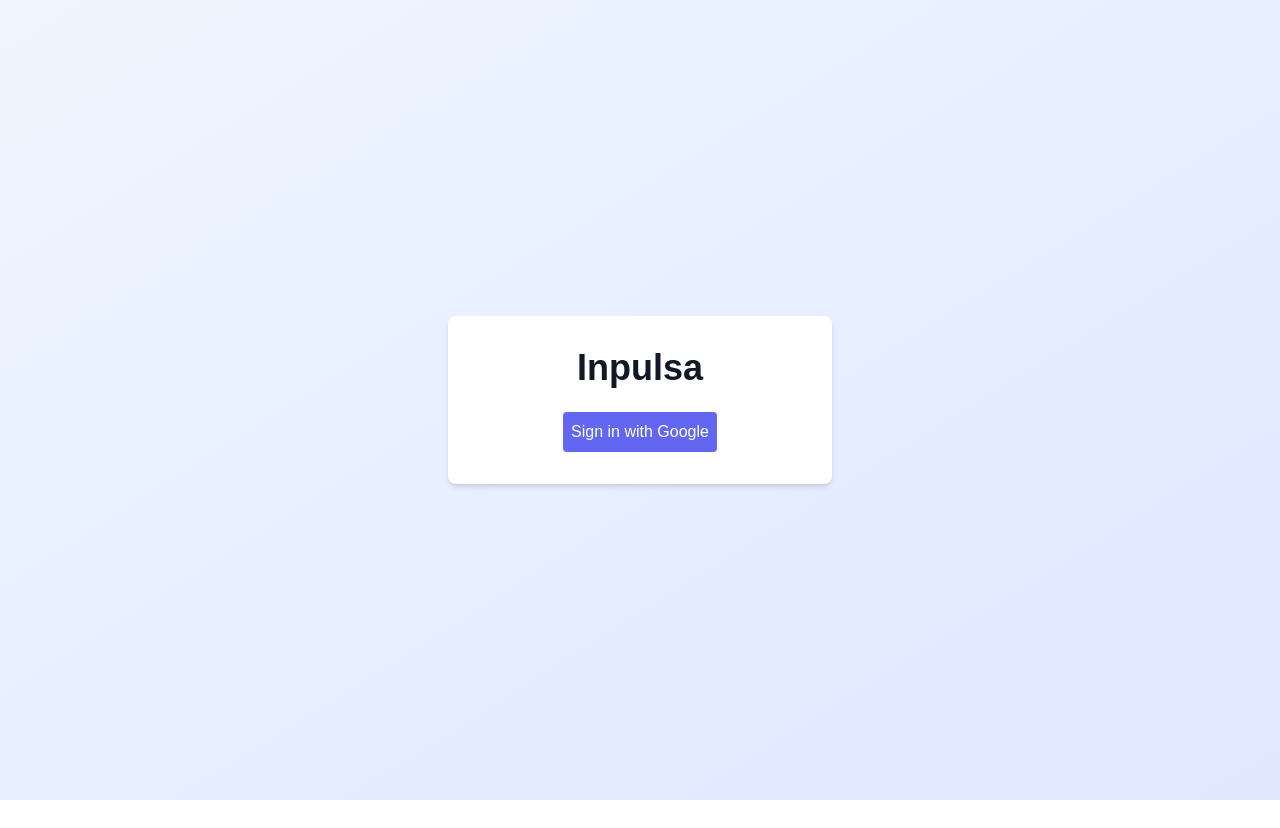
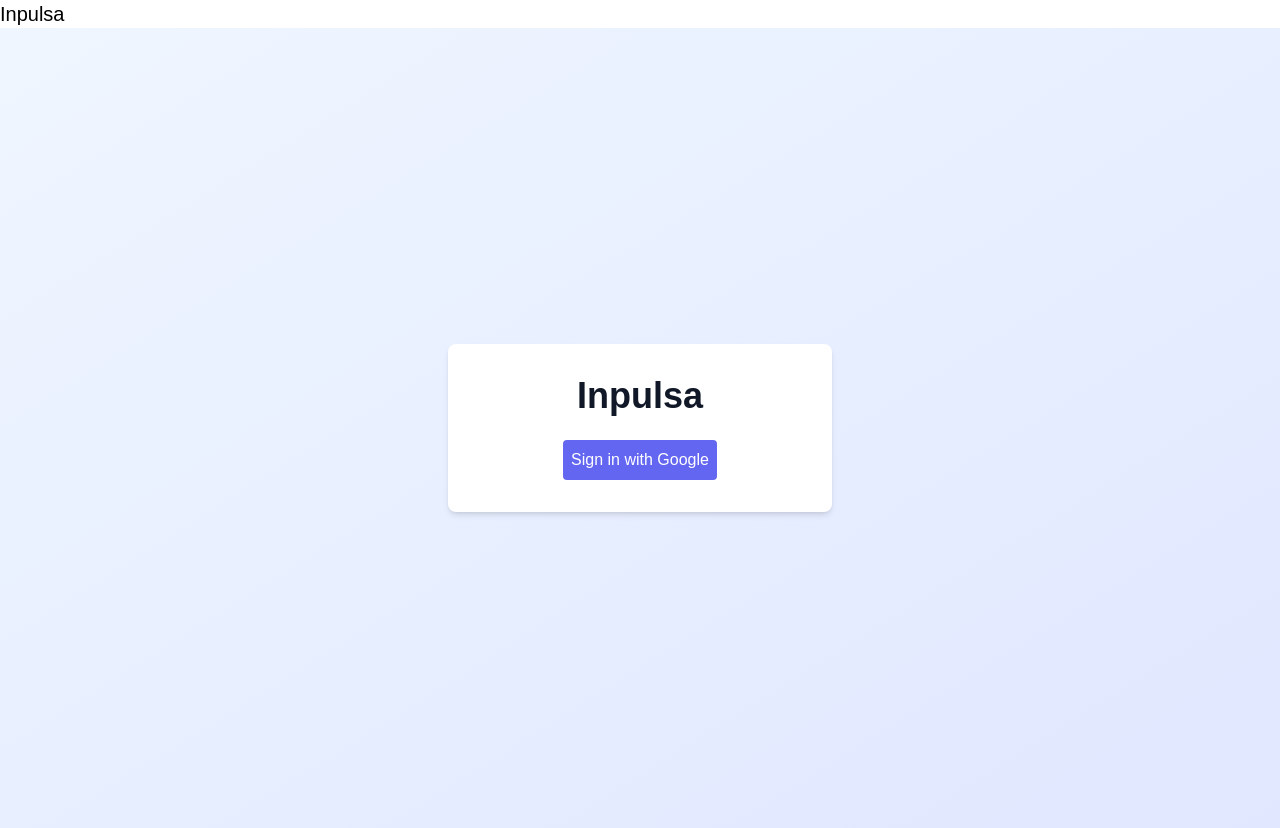
Before and after one commit to picfire/HackASU, a Next.js app: page / in a window 1280 px wide. Before the commit the page ends 800 px from the top, so only its background shows below. Built offline with nearby package versions, Linux system fonts and the light colour scheme; no server answers.

Commit message:
feat: added navbar

```diff
--- a/src/app/layout.tsx
+++ b/src/app/layout.tsx
@@ -12,6 +12,12 @@ export default function RootLayout({
   return (
     <ClerkProvider>
       <html lang="en" suppressHydrationWarning>
+        {/* Navigation Bar */}
+        <div className="navbar bg-white shadow-sm">
+          <a className="btn btn-ghost text-xl">Inpulsa</a>
+        </div>
+
+        {/* Page Layout */}
         <body className="antialiased" suppressHydrationWarning>
           {children}
         </body>
--- a/src/app/page.tsx
+++ b/src/app/page.tsx
@@ -1,18 +1,9 @@
 "use client";
 
-import { useEffect } from "react";
-import { useRouter } from "next/navigation";
 import { SignInButton, SignOutButton, useUser } from "@clerk/nextjs";
 
 export default function HomePage() {
-  const router = useRouter();
   const { isSignedIn, user } = useUser();
-
-  useEffect(() => {
-    if (isSignedIn) {
-      router.push("/country-selection"); // redirects to your country selection page
-    }
-  }, [isSignedIn, router]);
 
   return (
     <div className="min-h-screen flex items-center justify-center bg-gradient-to-br from-blue-50 to-indigo-100">
```
